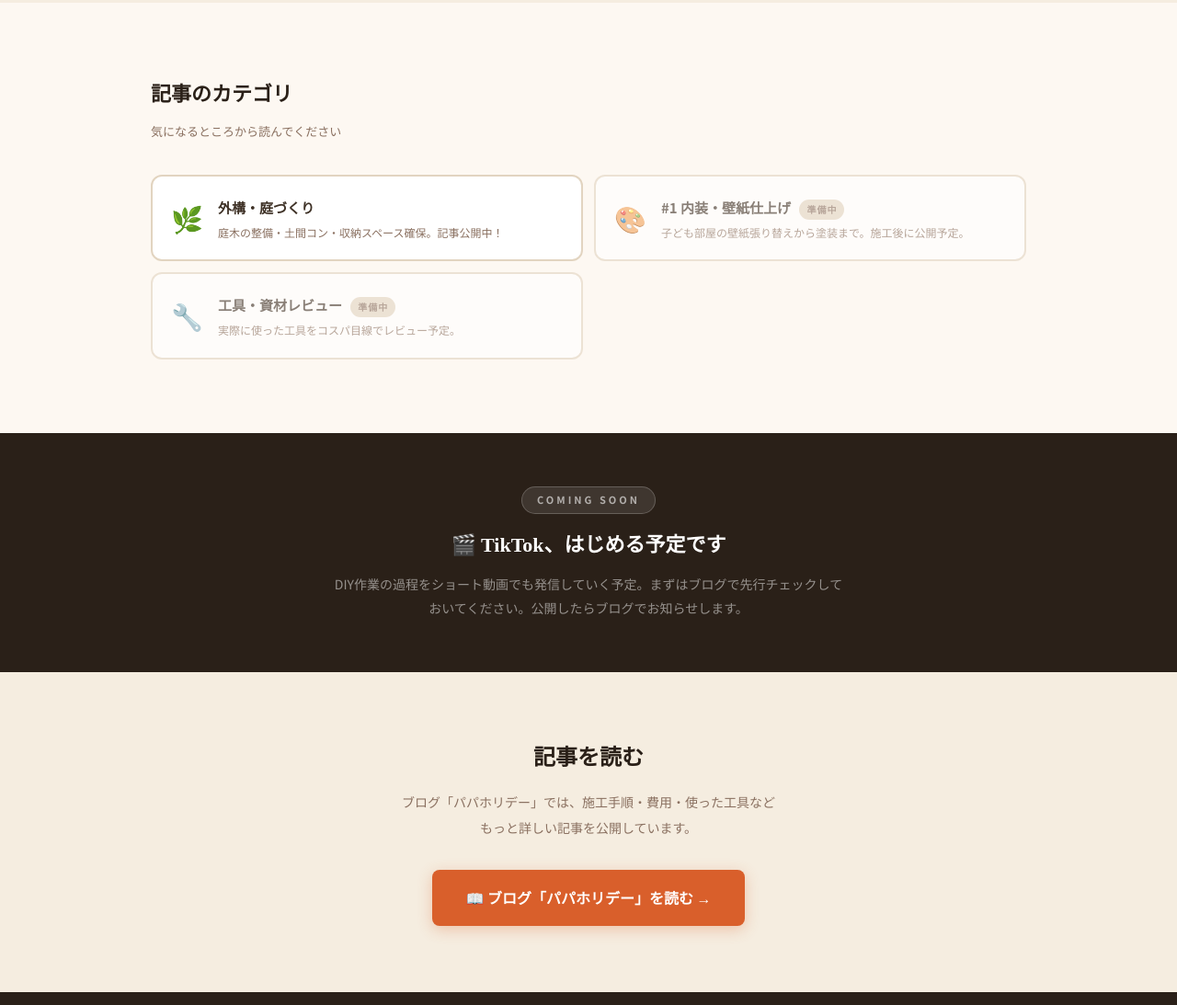
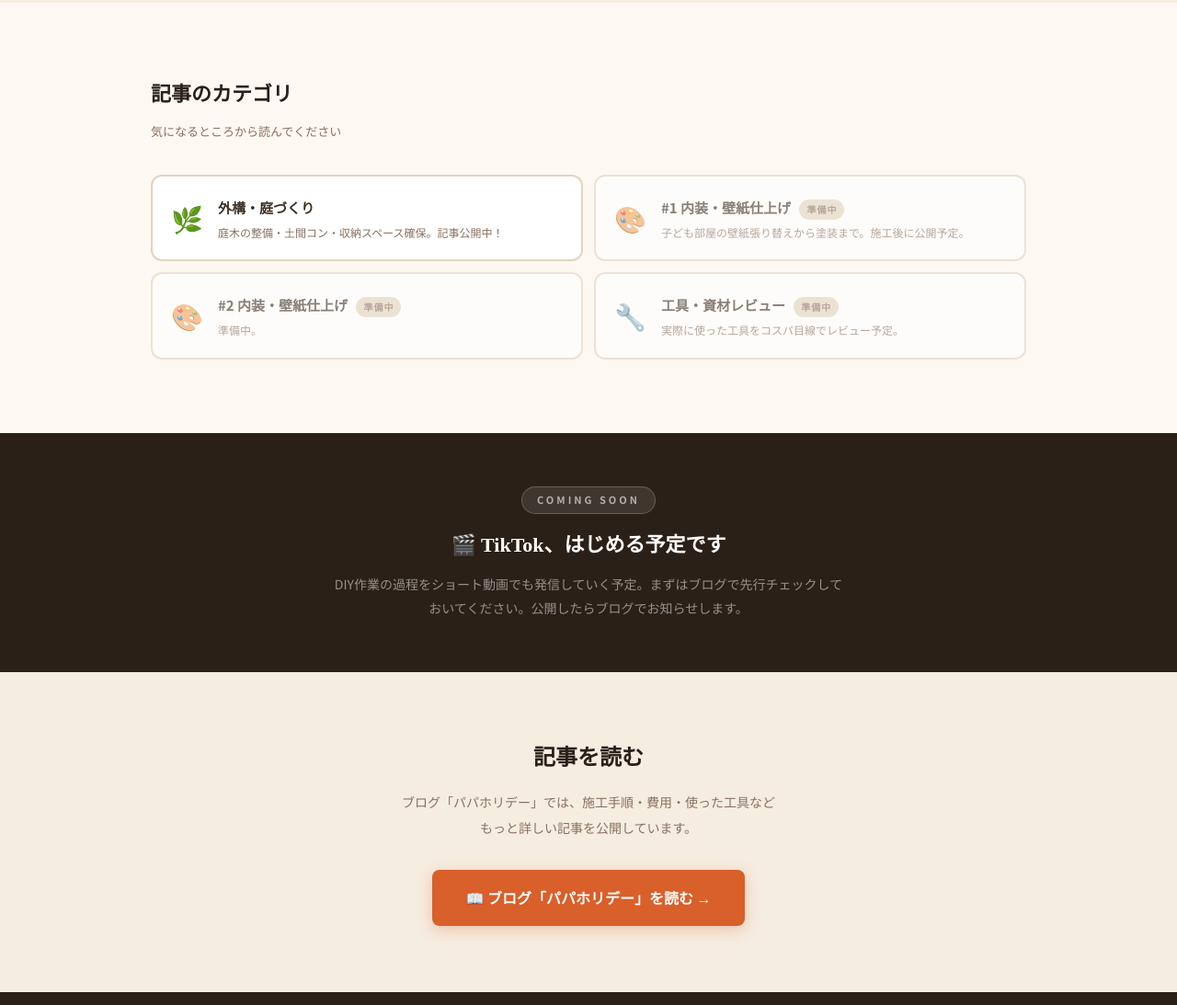
Before and after one commit to o7l8tachiachill22-ctrl/-, an Astro site in the folder papaholiday/: page / in a window 1280 px wide. Shown: the part 3350-4443 px from the top of the page at 92% size. Built offline with nearby package versions, Linux system fonts and the light colour scheme; Astro itself is replaced by a stand-in of ours.

Commit message:
#2 内装・壁紙仕上げカテゴリー追加

```diff
--- a/papaholiday/src/pages/index.astro
+++ b/papaholiday/src/pages/index.astro
@@ -935,6 +935,13 @@ footer a { color: var(--light-warm); text-decoration: none; }
       </div>
     </div>
     <div class="topic-card topic-soon">
+      <span class="topic-icon">🎨</span>
+      <div>
+        <div class="topic-name">#2 内装・壁紙仕上げ <span class="soon-badge">準備中</span></div>
+        <div class="topic-desc">準備中。</div>
+      </div>
+    </div>
+    <div class="topic-card topic-soon">
       <span class="topic-icon">🔧</span>
       <div>
         <div class="topic-name">工具・資材レビュー <span class="soon-badge">準備中</span></div>
```
